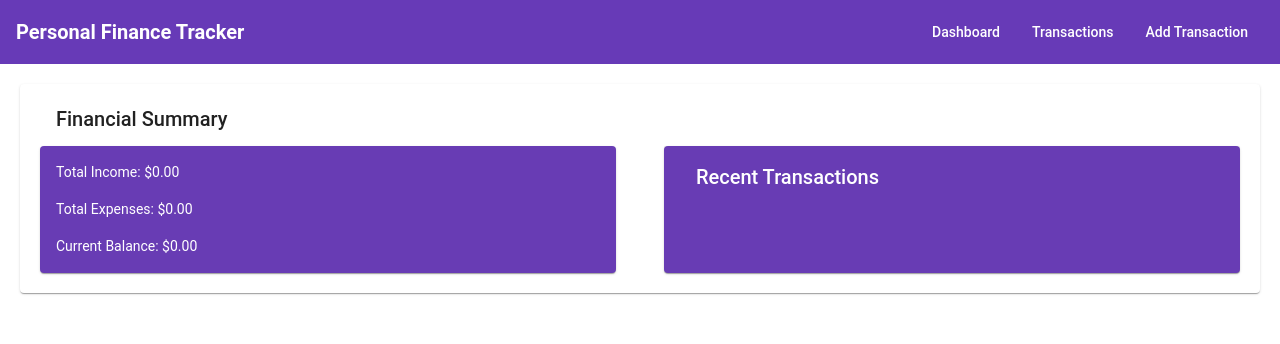
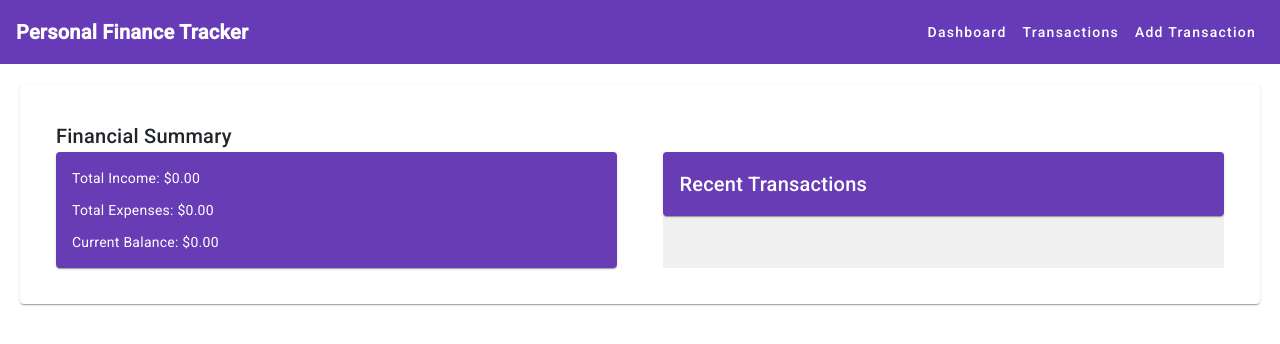
Before and after one commit to kakarot2397/finance-tracker-app, an Angular app: page /dashboard in a window 1280 px wide. Shown: the top 344 px of the page. Built offline with nearby package versions, Linux system fonts and the light colour scheme.

Commit message:
Material error resolved

```diff
--- a/angular.json
+++ b/angular.json
@@ -30,6 +30,7 @@
               "src/assets"
             ],
             "styles": [
+              "@angular/material/prebuilt-themes/azure-blue.css",
               "node_modules/bootstrap/dist/css/bootstrap.css",
               "node_modules/bootstrap-icons/font/bootstrap-icons.css",
               "src/styles.css"
@@ -101,6 +102,7 @@
               "src/assets"
             ],
             "styles": [
+              "@angular/material/prebuilt-themes/azure-blue.css",
               "src/styles.css"
             ],
             "scripts": []
--- a/package.json
+++ b/package.json
@@ -11,11 +11,12 @@
   "private": true,
   "dependencies": {
     "@angular/animations": "^18.0.6",
+    "@angular/cdk": "^18.0.6",
     "@angular/common": "^18.0.6",
     "@angular/compiler": "^18.0.6",
     "@angular/core": "^18.0.6",
     "@angular/forms": "^18.0.6",
-    "@angular/material": "^7.0.0",
+    "@angular/material": "^18.0.6",
     "@angular/platform-browser": "^18.0.6",
     "@angular/platform-browser-dynamic": "^18.0.6",
     "@angular/router": "^18.0.6",
--- a/src/app/app.module.ts
+++ b/src/app/app.module.ts
@@ -18,6 +18,7 @@
 import { MatNativeDateModule} from  '@angular/material/core';
 import { MatToolbarModule } from '@angular/material/toolbar';
 import { MatIconModule } from '@angular/material/icon';
+import { provideAnimationsAsync } from '@angular/platform-browser/animations/async';
 
 @NgModule({
   declarations: [
@@ -44,7 +45,9 @@
     MatToolbarModule,
     MatIconModule,
   ],
-  providers: [],
+  providers: [
+    provideAnimationsAsync()
+  ],
   bootstrap: [AppComponent]
 })
 export class AppModule { }
--- a/src/index.html
+++ b/src/index.html
@@ -6,8 +6,10 @@
   <base href="/">
   <meta name="viewport" content="width=device-width, initial-scale=1">
   <link rel="icon" type="image/x-icon" href="favicon.ico">
+  <link href="https://fonts.googleapis.com/css2?family=Roboto:wght@300;400;500&display=swap" rel="stylesheet">
+  <link href="https://fonts.googleapis.com/icon?family=Material+Icons" rel="stylesheet">
 </head>
-<body>
+<body class="mat-typography">
   <app-root></app-root>
 </body>
 </html>
--- a/src/styles.css
+++ b/src/styles.css
@@ -1 +1,4 @@
 @import "../node_modules/@angular/material/prebuilt-themes/deeppurple-amber.css";
+
+html, body { height: 100%; }
+body { margin: 0; font-family: Roboto, "Helvetica Neue", sans-serif; }
```
Also changed, not shown: 1 other file (tests, documents, lock files or other folders).
